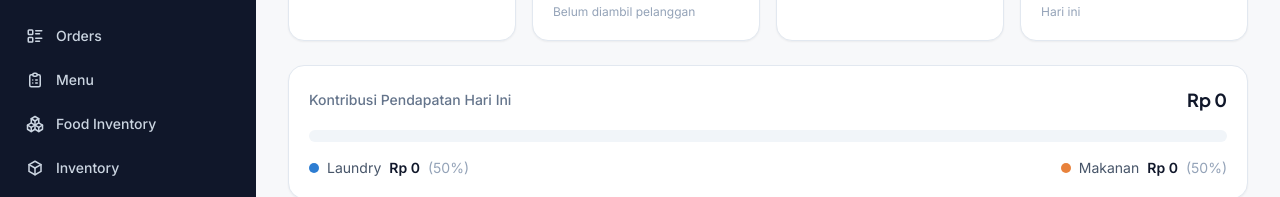
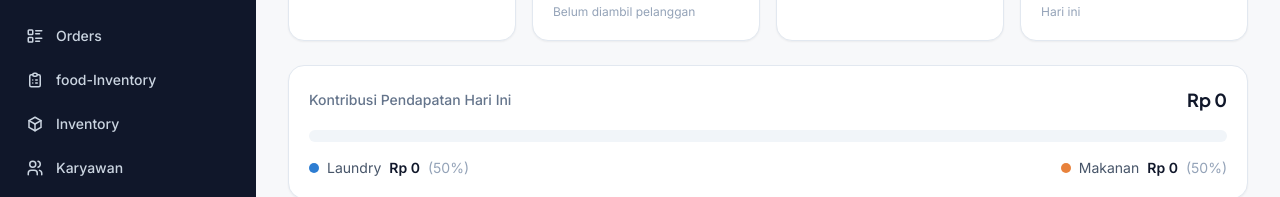
Before and after one commit to hendyaziz14/Dashboard-laundry-food-pos, a React (Vite) app in the folder frontend/: page / in a window 1280 px wide. Shown: the part 222-419 px from the top of the page. Built offline with nearby package versions, Linux system fonts and the light colour scheme; no server answers; sample sign-in values are in the browser's storage.

Commit message:
change menu to food inventory on sidebar.js

```diff
--- a/frontend/src/components/Sidebar.jsx
+++ b/frontend/src/components/Sidebar.jsx
@@ -52,8 +52,8 @@ const navItems = [
   },
 
   {
-    to: "/menu",
-    label: "Menu",
+    to: "/food-Inventory",
+    label: "food-Inventory",
     icon: TbClipboardList,
     accent: "food",
   },
@@ -61,13 +61,6 @@ const navItems = [
   // =====================================================
   // INVENTORY
   // =====================================================
-
-  {
-    to: "/food-inventory",
-    label: "Food Inventory",
-    icon: TbPackages,
-    accent: "food",
-  },
 
   {
     to: "/inventory",
```
